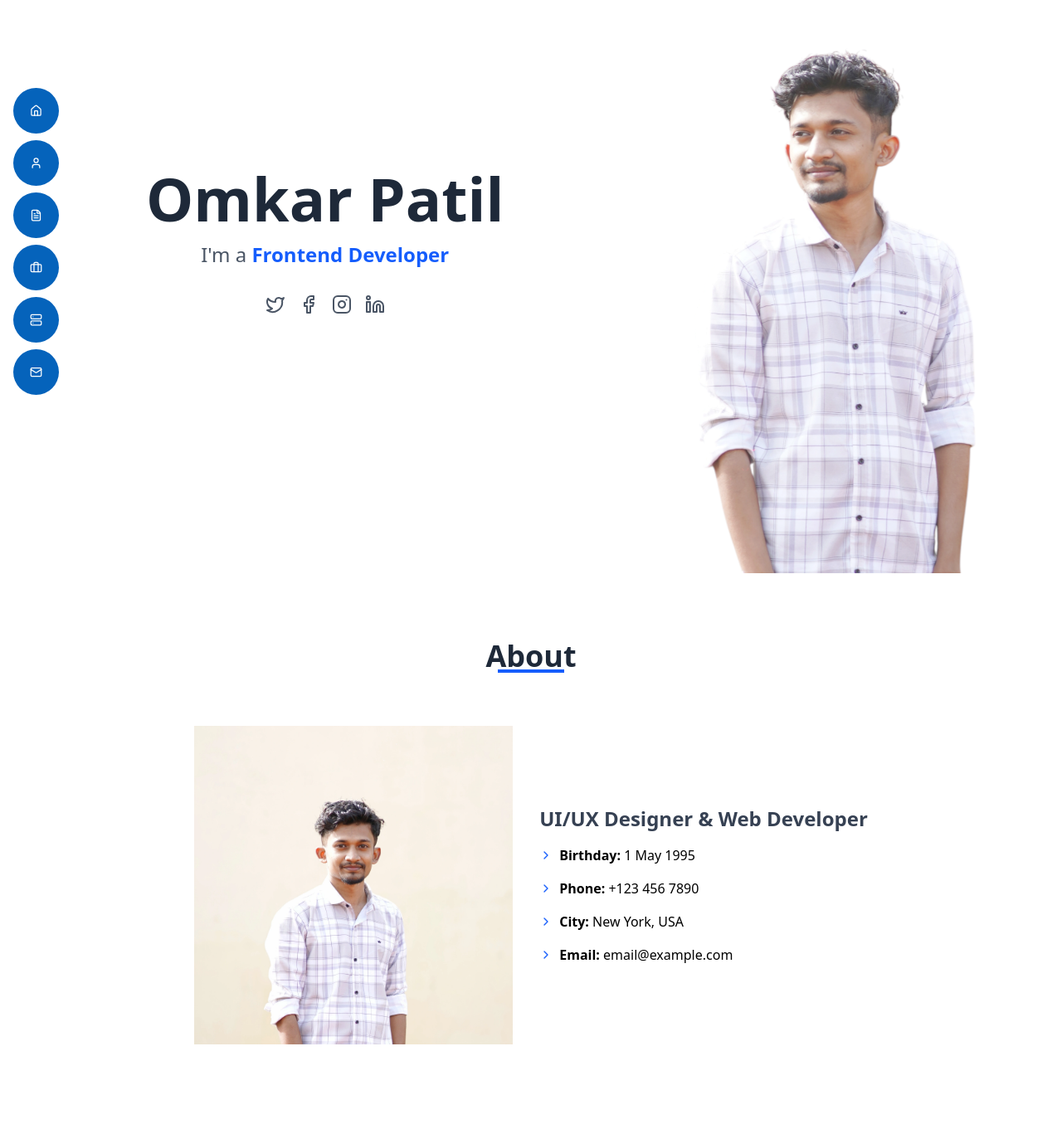
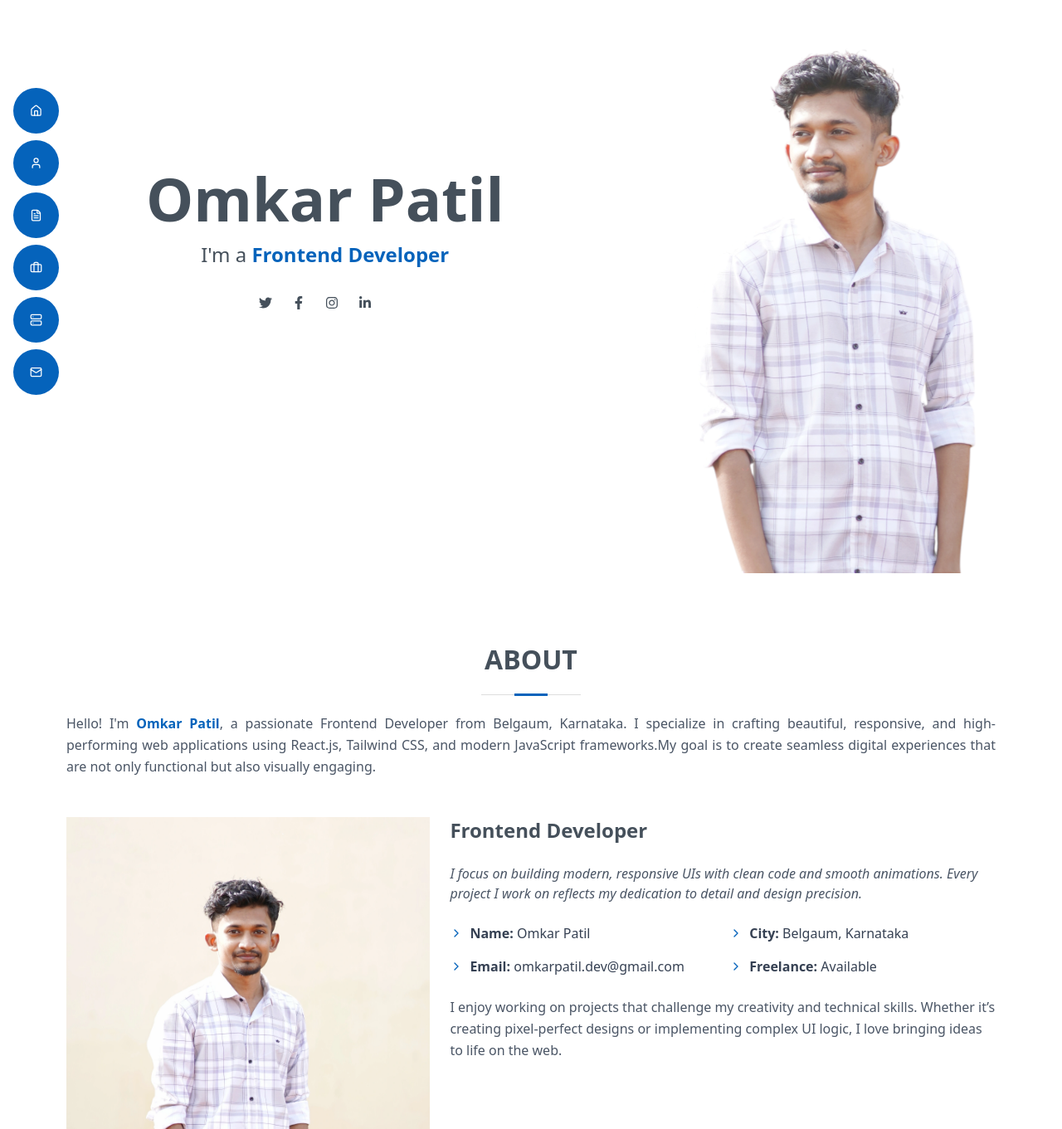
Before and after one commit to omkarpatil2906/my-portfolio, a React (Vite) app: page / in a window 1280 px wide. Shown: the part 109-1470 px from the top of the page at 83% size. Before the commit the page ends 1448 px from the top, so only its background shows below. Built offline with nearby package versions, Linux system fonts and the light colour scheme.

Commit message:
add about section content and apply style

```diff
--- a/src/components/About.jsx
+++ b/src/components/About.jsx
@@ -19,37 +19,63 @@ function About() {
                             whileInView={{ opacity: 1, scale: 1 }}
                             viewport={{ once: true }}
                             transition={{ duration: 0.8 }}
-                            className="text-4xl font-bold text-gray-800 mb-4 relative inline-block"
+                            className="relative inline-block text-[32px] font-bold uppercase mb-5 pb-5 text-[#45505b]"
                         >
                             About
-                            <motion.div
+
+                            {/* Gray underline (static) */}
+                            <span className="absolute bottom-px left-1/2 -translate-x-1/2 block w-[120px] h-px bg-[#ddd]" />
+
+                            {/* Blue underline (animated) */}
+                            <motion.span
                                 initial={{ width: 0 }}
-                                whileInView={{ width: '80px' }}
+                                whileInView={{ width: "40px" }}
                                 viewport={{ once: true }}
-                                transition={{ duration: 1, delay: 0.5 }}
-                                className="absolute bottom-0 left-1/2 transform -translate-x-1/2 h-1 bg-blue-600"
-                            ></motion.div>
+                                transition={{ duration: 0.8, delay: 0.4 }}
+                                className="absolute bottom-0 left-1/2 -translate-x-1/2 h-[3px] bg-[#0563bb]"
+                            />
                         </motion.h2>
+
+                        <p className="mx-auto max-w-6xl text-justify text-gray-600  leading-relaxed">
+                            Hello! I'm <span className="font-semibold text-[#0563bb]">Omkar Patil</span>, a passionate Frontend Developer from Belgaum, Karnataka.
+                            I specialize in crafting beautiful, responsive, and high-performing web applications using
+                            <span className="font-medium"> React.js, Tailwind CSS, and modern JavaScript frameworks.</span>
+                            My goal is to create seamless digital experiences that are not only functional but also visually engaging.
+                        </p>
                     </div>
 
-                    <div className="flex items-center justify-center gap-8 max-w-6xl mx-auto">
-                        <motion.div>
-                            <img src={aboutImg} className='h-96' alt="" />
-                        </motion.div>
+                    <div className="flex  justify-center gap-x-6 max-w-6xl mx-auto">
                         <motion.div
                             initial={{ opacity: 0, x: -100 }}
                             whileInView={{ opacity: 1, x: 0 }}
                             viewport={{ once: true }}
                             transition={{ duration: 1, delay: 0.3 }}
-                            className="space-y-4"
+                            className='w-[40%]'
                         >
-                            <h3 className="text-2xl font-bold text-gray-700">UI/UX Designer & Web Developer</h3>
-                            <div className="grid grid-cols-1 gap-4">
+                            <img src={aboutImg} className=' h-96 w-full object-cover' alt="" />
+                        </motion.div>
+                        <motion.div
+                            initial={{ opacity: 0, x: 100 }}
+                            whileInView={{ opacity: 1, x: 0 }}
+                            viewport={{ once: true }}
+                            transition={{ duration: 1, delay: 0.3 }}
+                            className="space-y-6 w-[60%] text-gray-700"
+                        >
+                            <h3 className="text-2xl font-bold text-[#45505b]">
+                                Frontend Developer
+                            </h3>
+
+                            <p className="italic text-gray-600">
+                                I focus on building modern, responsive UIs with clean code and smooth animations.
+                                Every project I work on reflects my dedication to detail and design precision.
+                            </p>
+
+                            <div className="grid grid-cols-1 sm:grid-cols-2 gap-4">
                                 {[
-                                    { label: 'Birthday', value: '1 May 1995' },
-                                    { label: 'Phone', value: '+123 456 7890' },
-                                    { label: 'City', value: 'New York, USA' },
-                                    { label: 'Email', value: 'email@example.com' }
+                                    { label: 'Name', value: 'Omkar Patil' },
+                                    { label: 'City', value: 'Belgaum, Karnataka' },
+                                    { label: 'Email', value: 'omkarpatil.dev@gmail.com' },
+                                    { label: 'Freelance', value: 'Available' },
                                 ].map((item, i) => (
                                     <motion.div
                                         key={i}
@@ -59,11 +85,17 @@ function About() {
                                         transition={{ duration: 0.8, delay: 0.5 + i * 0.1 }}
                                         className="flex items-start gap-2"
                                     >
-                                        <ChevronRight className="text-blue-600 mt-1 shrink-0" size={16} />
+                                        <ChevronRight className="text-[#0563bb] mt-1 shrink-0" size={16} />
                                         <div><strong>{item.label}:</strong> {item.value}</div>
                                     </motion.div>
                                 ))}
                             </div>
+
+                            <p className="text-gray-600  leading-relaxed">
+                                I enjoy working on projects that challenge my creativity and technical skills.
+                                Whether it’s creating pixel-perfect designs or implementing complex UI logic,
+                                I love bringing ideas to life on the web.
+                            </p>
                         </motion.div>
 
 
--- a/src/components/Hero.jsx
+++ b/src/components/Hero.jsx
@@ -1,6 +1,7 @@
 import React from 'react'
 import { motion } from 'framer-motion'
-import { Facebook, Instagram, Linkedin, Twitter, } from 'lucide-react';
+import { FaTwitter, FaInstagram, FaFacebookF, FaLinkedinIn } from "react-icons/fa";
+
 import hero from '../assets/img/PhotoRoom.png'
 
 function Hero() {
@@ -24,7 +25,7 @@ function Hero() {
                         initial={{ opacity: 0, scale: 0.5 }}
                         animate={{ opacity: 1, scale: 1 }}
                         transition={{ duration: 1, delay: 0.3 }}
-                        className="text-5xl md:text-7xl font-bold text-gray-800 mb-4"
+                        className="text-5xl md:text-7xl font-bold text-[#45505b] mb-4"
                     >
                         Omkar Patil
                     </motion.h1>
@@ -32,17 +33,16 @@ function Hero() {
                         initial={{ opacity: 0 }}
                         animate={{ opacity: 1 }}
                         transition={{ duration: 1, delay: 0.6 }}
-                        className="text-xl md:text-2xl text-gray-600 mb-8"
+                        className="text-xl md:text-2xl text-[#45505b] mb-8"
                     >
-                        I'm a <span className="text-blue-600 font-semibold">Frontend Developer</span>
+                        I'm a <span className="text-[#0563bb] font-semibold">Frontend Developer</span>
                     </motion.p>
                     <motion.div
                         initial={{ opacity: 0, y: 50 }}
                         animate={{ opacity: 1, y: 0 }}
                         transition={{ duration: 1, delay: 0.9 }}
-                        className="flex gap-4 justify-center"
                     >
-                        {[Twitter, Facebook, Instagram, Linkedin].map((Icon, i) => (
+                        {[FaTwitter, FaFacebookF, FaInstagram, FaLinkedinIn].map((Icon, i) => (
                             <motion.a
                                 key={i}
                                 initial={{ scale: 0 }}
@@ -50,9 +50,9 @@ function Hero() {
                                 transition={{ duration: 0.5, delay: 1.2 + i * 0.1 }}
                                 whileHover={{ scale: 1.3, y: -8, rotate: 5 }}
                                 href="#"
-                                className="text-gray-600 hover:text-blue-600 transition-colors duration-300"
+                                className="text-[#45505b] hover:text-[#0563bb] leading-0.5 transition-colors mr-6 inline-block duration-300"
                             >
-                                <Icon size={24} />
+                                <Icon size={16} />
                             </motion.a>
                         ))}
                     </motion.div>
```
